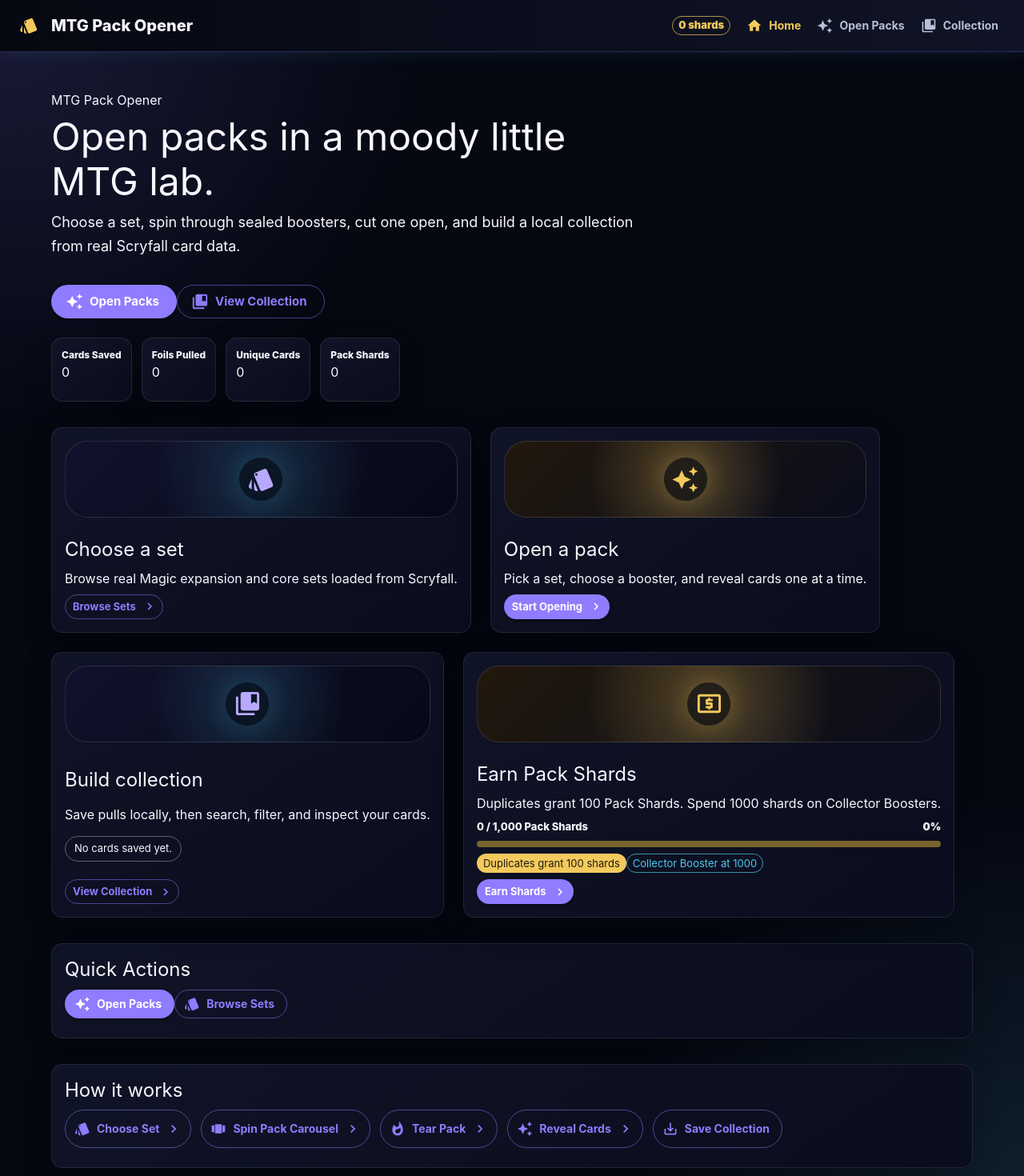
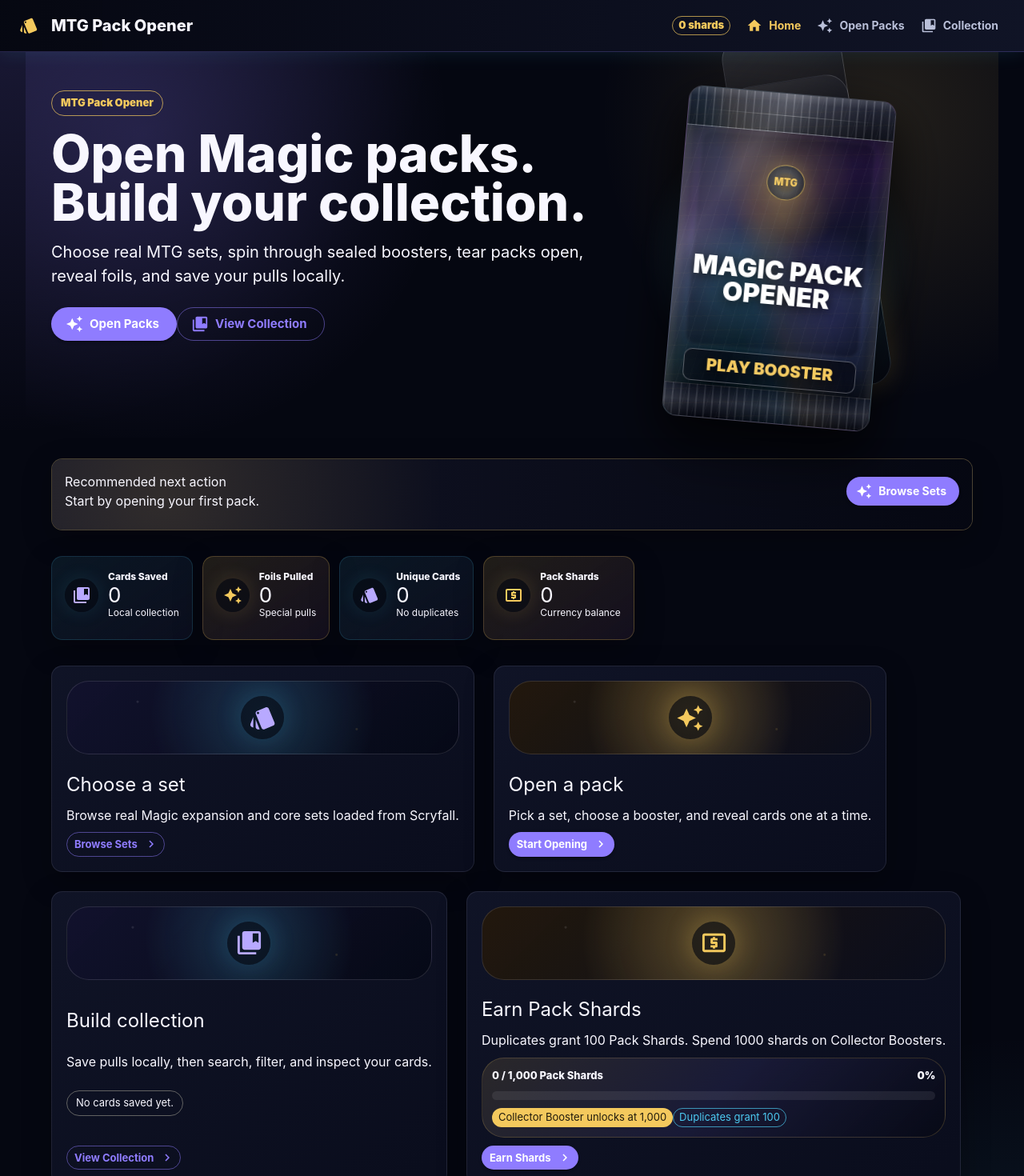
Before and after one commit to lbragg98/mtgCardOpener, a React (Vite) app: page / in a window 1280 px wide. Shown: the top 1470 px of the page at 80% size. Built offline with nearby package versions, Linux system fonts and the light colour scheme.

Commit message:
fixed home page functionality

```diff
--- a/src/pages/Home.jsx
+++ b/src/pages/Home.jsx
@@ -19,7 +19,7 @@
   Typography,
 } from '@mui/material';
 import { Link, useNavigate } from 'react-router-dom';
-import PageHeader from '../components/PageHeader.jsx';
+import SealedPack from '../components/SealedPack.jsx';
 import { getCollection, getPackShards } from '../utils/collectionStorage.js';
 
 const COLLECTOR_BOOSTER_COST = 1000;
@@ -43,24 +43,142 @@
   }
 }
 
+function HeroPackVisual() {
+  return (
+    <Box
+      aria-hidden="true"
+      sx={{
+        position: 'relative',
+        display: 'grid',
+        minHeight: { xs: 330, md: 420 },
+        placeItems: 'center',
+      }}
+    >
+      <Box
+        sx={{
+          position: 'absolute',
+          width: { xs: 240, md: 340 },
+          height: { xs: 240, md: 340 },
+          borderRadius: '50%',
+          background:
+            'radial-gradient(circle, rgba(244, 201, 93, 0.22), rgba(76, 201, 240, 0.12) 42%, transparent 70%)',
+          filter: 'blur(8px)',
+        }}
+      />
+      <Box
+        sx={{
+          position: 'absolute',
+          right: { xs: '12%', md: '8%' },
+          bottom: { xs: 32, md: 42 },
+          display: 'grid',
+          gap: 0.7,
+          transform: 'rotate(-9deg)',
+        }}
+      >
+        {Array.from({ length: 5 }).map((_, index) => (
+          <Box
+            key={index}
+            sx={{
+              width: { xs: 118, md: 150 },
+              height: { xs: 164, md: 208 },
+              mt: index === 0 ? 0 : -19,
+              border: '1px solid rgba(248, 247, 255, 0.14)',
+              borderRadius: 2,
+              background:
+                index === 4
+                  ? 'linear-gradient(145deg, rgba(244, 201, 93, 0.32), rgba(76, 201, 240, 0.16), rgba(5, 7, 17, 0.94))'
+                  : 'linear-gradient(145deg, rgba(248, 247, 255, 0.1), rgba(5, 7, 17, 0.94))',
+              boxShadow: index === 4 ? '0 0 32px rgba(244, 201, 93, 0.22)' : undefined,
+            }}
+          />
+        ))}
+      </Box>
+      <Box
+        sx={{
+          position: 'relative',
+          width: { xs: 190, sm: 230, md: 260 },
+          height: { xs: 306, sm: 370, md: 414 },
+          transform: 'rotate(5deg)',
+          filter: 'drop-shadow(0 32px 42px rgba(0, 0, 0, 0.48))',
+        }}
+      >
+        <SealedPack boosterLabel="PLAY BOOSTER" setCode="MTG" setName="Magic Pack Opener" />
+      </Box>
+    </Box>
+  );
+}
+
+function HomeStatCard({ helper, icon, label, value, tone = 'primary' }) {
+  return (
+    <Card
+      sx={{
+        height: '100%',
+        borderColor: tone === 'warning' ? 'rgba(244, 201, 93, 0.24)' : 'rgba(76, 201, 240, 0.16)',
+        background:
+          tone === 'warning'
+            ? 'linear-gradient(145deg, rgba(244, 201, 93, 0.12), rgba(21, 16, 31, 0.92))'
+            : 'linear-gradient(145deg, rgba(76, 201, 240, 0.09), rgba(12, 15, 31, 0.94))',
+      }}
+    >
+      <CardContent sx={{ display: 'flex', gap: 1.5, alignItems: 'center', p: 2 }}>
+        <Box
+          sx={{
+            display: 'grid',
+            flex: '0 0 auto',
+            width: 42,
+            height: 42,
+            placeItems: 'center',
+            borderRadius: '50%',
+            bgcolor: 'rgba(5, 7, 17, 0.58)',
+            color: tone === 'warning' ? 'warning.main' : 'primary.light',
+            boxShadow: tone === 'warning' ? '0 0 24px rgba(244, 201, 93, 0.16)' : '0 0 24px rgba(76, 201, 240, 0.12)',
+          }}
+        >
+          {icon}
+        </Box>
+        <Box sx={{ minWidth: 0 }}>
+          <Typography color="text.secondary" sx={{ fontSize: 12, fontWeight: 800 }}>
+            {label}
+          </Typography>
+          <Typography color="warning.main" fontWeight={950} sx={{ fontSize: 26, lineHeight: 1.05 }}>
+            {value.toLocaleString()}
+          </Typography>
+          <Typography color="text.secondary" sx={{ fontSize: 12 }}>
+            {helper}
+          </Typography>
+        </Box>
+      </CardContent>
+    </Card>
+  );
+}
+
 function MiniVisual({ icon, tone = 'primary' }) {
   return (
     <Box
       sx={{
         position: 'relative',
         display: 'grid',
-        height: 96,
-        mb: 2,
+        height: 92,
+        mb: 1.5,
         overflow: 'hidden',
         placeItems: 'center',
         border: '1px solid rgba(248, 247, 255, 0.12)',
         borderRadius: 2,
         background:
           tone === 'warning'
-            ? 'radial-gradient(circle at 50% 45%, rgba(244, 201, 93, 0.28), transparent 52%), linear-gradient(135deg, rgba(37, 25, 9, 0.86), rgba(10, 13, 28, 0.92))'
-            : 'radial-gradient(circle at 50% 45%, rgba(76, 201, 240, 0.18), transparent 52%), linear-gradient(135deg, rgba(18, 18, 46, 0.86), rgba(6, 9, 22, 0.94))',
+            ? 'radial-gradient(circle at 50% 45%, rgba(244, 201, 93, 0.3), transparent 56%), linear-gradient(135deg, rgba(37, 25, 9, 0.86), rgba(10, 13, 28, 0.92))'
+            : 'radial-gradient(circle at 50% 45%, rgba(76, 201, 240, 0.2), transparent 56%), linear-gradient(135deg, rgba(18, 18, 46, 0.86), rgba(6, 9, 22, 0.94))',
       }}
     >
+      <Box
+        sx={{
+          position: 'absolute',
+          inset: 0,
+          background:
+            'radial-gradient(circle at 18% 28%, rgba(255, 255, 255, 0.24) 0 1px, transparent 2px), radial-gradient(circle at 74% 66%, rgba(244, 201, 93, 0.3) 0 1px, transparent 2px)',
+          opacity: 0.42,
+        }}
+      />
       <Box
         sx={{
           display: 'grid',
@@ -69,11 +187,8 @@
           placeItems: 'center',
           borderRadius: '50%',
           bgcolor: 'rgba(5, 7, 17, 0.58)',
-          boxShadow:
-            tone === 'warning'
-              ? '0 0 34px rgba(244, 201, 93, 0.28)'
-              : '0 0 34px rgba(76, 201, 240, 0.18)',
           color: tone === 'warning' ? 'warning.main' : 'primary.light',
+          boxShadow: tone === 'warning' ? '0 0 34px rgba(244, 201, 93, 0.28)' : '0 0 34px rgba(76, 201, 240, 0.18)',
         }}
       >
         {icon}
@@ -93,20 +208,18 @@
       sx={{
         height: '100%',
         cursor: 'pointer',
+        overflow: 'hidden',
         transition: 'transform 160ms ease, border-color 160ms ease, box-shadow 160ms ease',
         '&:hover, &:focus-visible': {
-          borderColor: tone === 'warning' ? 'rgba(244, 201, 93, 0.56)' : 'rgba(76, 201, 240, 0.36)',
-          boxShadow:
-            tone === 'warning'
-              ? '0 0 34px rgba(244, 201, 93, 0.16)'
-              : '0 0 34px rgba(76, 201, 240, 0.12)',
+          borderColor: tone === 'warning' ? 'rgba(244, 201, 93, 0.58)' : 'rgba(76, 201, 240, 0.38)',
+          boxShadow: tone === 'warning' ? '0 0 38px rgba(244, 201, 93, 0.18)' : '0 0 38px rgba(76, 201, 240, 0.12)',
           outline: 'none',
-          transform: 'translateY(-3px)',
+          transform: 'translateY(-4px)',
         },
       }}
     >
       <CardActionArea component="div" sx={{ height: '100%', alignItems: 'stretch' }}>
-        <CardContent sx={{ display: 'grid', height: '100%', gap: 1 }}>
+        <CardContent sx={{ display: 'grid', height: '100%', gap: 1.2, p: 2.25 }}>
           <MiniVisual icon={icon} tone={tone} />
           <Typography variant="h5">{title}</Typography>
           <Typography color="text.secondary">{body}</Typography>
@@ -125,15 +238,67 @@
   );
 }
 
-function StatCard({ label, value }) {
+function RecommendedAction({ hasCollectorBooster, hasCollection, navigate }) {
+  const message = hasCollectorBooster
+    ? 'You have enough shards for a Collector Booster.'
+    : hasCollection
+      ? 'Keep opening packs to earn shards from duplicates.'
+      : 'Start by opening your first pack.';
+  const buttonLabel = hasCollectorBooster ? 'Open Collector Booster' : hasCollection ? 'Open Packs' : 'Browse Sets';
+
   return (
-    <Card sx={{ borderColor: 'rgba(248, 247, 255, 0.1)' }}>
-      <CardContent sx={{ p: 1.5 }}>
-        <Typography color="text.secondary" sx={{ fontSize: 12, fontWeight: 800 }}>
-          {label}
+    <Card sx={{ mb: 4, borderColor: 'rgba(244, 201, 93, 0.26)' }}>
+      <CardContent
+        sx={{
+          display: 'flex',
+          flexWrap: 'wrap',
+          alignItems: 'center',
+          justifyContent: 'space-between',
+          gap: 2,
+          background:
+            'radial-gradient(circle at 12% 50%, rgba(244, 201, 93, 0.14), transparent 22rem), linear-gradient(90deg, rgba(18, 20, 38, 0.96), rgba(5, 7, 17, 0.92))',
+        }}
+      >
+        <Box>
+          <Typography color="warning.main" fontWeight={950}>
+            Recommended next action
           </Typography>
-        <Typography color="warning.main" fontWeight={950}>
-          {value.toLocaleString()}
+          <Typography color="text.secondary">{message}</Typography>
+        </Box>
+        <Button
+          onClick={() => navigate('/sets')}
+          startIcon={hasCollectorBooster ? <LocalAtmIcon /> : <AutoAwesomeIcon />}
+          variant="contained"
+        >
+          {buttonLabel}
+        </Button>
+      </CardContent>
+    </Card>
+  );
+}
+
+function HowItWorksStep({ icon, label, onClick, text }) {
+  return (
+    <Card
+      role="button"
+      tabIndex={0}
+      onClick={onClick}
+      onKeyDown={(event) => handleKeyboardActivate(event, onClick)}
+      sx={{
+        minWidth: { xs: 210, sm: 0 },
+        height: '100%',
+        cursor: 'pointer',
+        '&:hover, &:focus-visible': {
+          borderColor: 'rgba(76, 201, 240, 0.32)',
+          outline: 'none',
+        },
+      }}
+    >
+      <CardContent sx={{ display: 'grid', gap: 1, p: 1.75 }}>
+        <Box sx={{ color: 'warning.main' }}>{icon}</Box>
+        <Typography fontWeight={950}>{label}</Typography>
+        <Typography color="text.secondary" sx={{ fontSize: 13 }}>
+          {text}
         </Typography>
       </CardContent>
     </Card>
@@ -176,7 +341,9 @@
     },
     {
       title: 'Earn Pack Shards',
-      body: 'Duplicates grant 100 Pack Shards. Spend 1000 shards on Collector Boosters.',
+      body: hasCollectorBooster
+        ? 'Collector Booster Ready. Spend shards on a mostly foil opening.'
+        : 'Duplicates grant 100 Pack Shards. Spend 1000 shards on Collector Boosters.',
       actionLabel: hasCollectorBooster ? 'Open Collector Booster' : 'Earn Shards',
       icon: <LocalAtmIcon fontSize="large" />,
       onClick: () => navigate(hasCollectorBooster ? '/sets' : stats.totalCards ? '/collection' : '/sets'),
@@ -186,47 +353,70 @@
   ];
 
   const flowSteps = [
-    { label: 'Choose Set', icon: <StyleIcon />, to: '/sets' },
-    { label: 'Spin Pack Carousel', icon: <ViewCarouselIcon />, to: '/sets' },
-    { label: 'Tear Pack', icon: <WhatshotIcon />, to: '/sets' },
-    { label: 'Reveal Cards', icon: <AutoAwesomeIcon />, to: '/sets' },
-    { label: 'Save Collection', icon: <SaveAltIcon />, to: '/collection' },
+    { label: 'Choose Set', text: 'Start from real set data.', icon: <StyleIcon />, onClick: () => navigate('/sets') },
+    { label: 'Select Booster', text: 'Spin the pack carousel.', icon: <ViewCarouselIcon />, onClick: () => navigate('/sets') },
+    { label: 'Tear Pack', text: 'Cut the wrapper open.', icon: <WhatshotIcon />, onClick: () => navigate('/sets') },
+    { label: 'Reveal Cards', text: 'Flip through every pull.', icon: <AutoAwesomeIcon />, onClick: () => navigate('/sets') },
+    { label: 'Save Pulls', text: 'Build your collection.', icon: <SaveAltIcon />, onClick: () => navigate('/collection') },
   ];
 
   return (
-    <Box>
-      <PageHeader eyebrow="MTG Pack Opener" title="Open packs in a moody little MTG lab.">
-        Choose a set, spin through sealed boosters, cut one open, and build a local collection from
-        real Scryfall card data.
-      </PageHeader>
-
-      <Stack direction="row" flexWrap="wrap" gap={2} sx={{ mb: 3 }}>
+    <Box
+      sx={{
+        position: 'relative',
+        '&::before': {
+          content: '""',
+          position: 'absolute',
+          inset: { xs: '-40px -16px auto', md: '-48px -32px auto' },
+          height: 520,
+          zIndex: -1,
+          background:
+            'radial-gradient(circle at 12% 20%, rgba(143, 124, 255, 0.16), transparent 24rem), radial-gradient(circle at 88% 16%, rgba(244, 201, 93, 0.12), transparent 22rem)',
+          pointerEvents: 'none',
+        },
+      }}
+    >
+      <Grid container spacing={{ xs: 3, md: 5 }} alignItems="center" sx={{ mb: { xs: 4, md: 5 } }}>
+        <Grid item xs={12} md={7}>
+          <Chip color="warning" label="MTG Pack Opener" sx={{ mb: 2, fontWeight: 900 }} variant="outlined" />
+          <Typography variant="h1" sx={{ maxWidth: 740, fontSize: { xs: 42, md: 64 }, lineHeight: 0.96, mb: 2 }}>
+            Open Magic packs. Build your collection.
+          </Typography>
+          <Typography color="text.secondary" sx={{ maxWidth: 680, fontSize: { xs: 17, md: 20 }, mb: 3 }}>
+            Choose real MTG sets, spin through sealed boosters, tear packs open, reveal foils, and save your pulls locally.
+          </Typography>
+          <Stack direction="row" flexWrap="wrap" gap={2}>
             <Button component={Link} to="/sets" size="large" variant="contained" startIcon={<AutoAwesomeIcon />}>
               Open Packs
             </Button>
-        <Button
-          component={Link}
-          to="/collection"
-          size="large"
-          variant="outlined"
-          startIcon={<CollectionsBookmarkIcon />}
-        >
+            <Button component={Link} to="/collection" size="large" variant="outlined" startIcon={<CollectionsBookmarkIcon />}>
               View Collection
             </Button>
           </Stack>
+        </Grid>
+        <Grid item xs={12} md={5}>
+          <HeroPackVisual />
+        </Grid>
+      </Grid>
+
+      <RecommendedAction
+        hasCollectorBooster={hasCollectorBooster}
+        hasCollection={stats.totalCards > 0}
+        navigate={navigate}
+      />
 
       <Grid container spacing={1.5} sx={{ mb: 4 }}>
-        <Grid item xs={6} md={3}>
-          <StatCard label="Cards Saved" value={stats.totalCards} />
+        <Grid item xs={12} sm={6} md={3}>
+          <HomeStatCard icon={<CollectionsBookmarkIcon />} label="Cards Saved" value={stats.totalCards} helper="Local collection" />
         </Grid>
-        <Grid item xs={6} md={3}>
-          <StatCard label="Foils Pulled" value={stats.foilCards} />
+        <Grid item xs={12} sm={6} md={3}>
+          <HomeStatCard icon={<AutoAwesomeIcon />} label="Foils Pulled" value={stats.foilCards} helper="Special pulls" tone="warning" />
         </Grid>
-        <Grid item xs={6} md={3}>
-          <StatCard label="Unique Cards" value={stats.uniqueCards} />
+        <Grid item xs={12} sm={6} md={3}>
+          <HomeStatCard icon={<StyleIcon />} label="Unique Cards" value={stats.uniqueCards} helper={stats.duplicateCards ? `${stats.duplicateCards} duplicates` : 'No duplicates'} />
         </Grid>
-        <Grid item xs={6} md={3}>
-          <StatCard label="Pack Shards" value={packShards} />
+        <Grid item xs={12} sm={6} md={3}>
+          <HomeStatCard icon={<LocalAtmIcon />} label="Pack Shards" value={packShards} helper="Currency balance" tone="warning" />
         </Grid>
       </Grid>
 
@@ -245,7 +435,17 @@
                 <Chip label={card.extra} sx={{ justifySelf: 'start', maxWidth: '100%' }} variant="outlined" />
               )}
               {card.shardCard && (
-                <Box sx={{ display: 'grid', gap: 1 }}>
+                <Box
+                  sx={{
+                    display: 'grid',
+                    gap: 1.25,
+                    p: 1.5,
+                    border: '1px solid rgba(244, 201, 93, 0.18)',
+                    borderRadius: 2,
+                    background:
+                      'linear-gradient(135deg, rgba(244, 201, 93, 0.12), rgba(143, 124, 255, 0.1), rgba(5, 7, 17, 0.52))',
+                  }}
+                >
                   <Box sx={{ display: 'flex', justifyContent: 'space-between', gap: 2 }}>
                     <Typography color="text.secondary" sx={{ fontSize: 13, fontWeight: 800 }}>
                       {packShards.toLocaleString()} / {COLLECTOR_BOOSTER_COST.toLocaleString()} Pack Shards
@@ -258,11 +458,15 @@
                     color="warning"
                     value={collectorProgress * 100}
                     variant="determinate"
-                    sx={{ height: 8, borderRadius: 999 }}
+                    sx={{ height: 11, borderRadius: 999, bgcolor: 'rgba(248, 247, 255, 0.08)' }}
                   />
                   <Stack direction="row" flexWrap="wrap" gap={1}>
-                    <Chip color="warning" label="Duplicates grant 100 shards" size="small" />
-                    <Chip color="secondary" label="Collector Booster at 1000" size="small" variant="outlined" />
+                    <Chip
+                      color={hasCollectorBooster ? 'success' : 'warning'}
+                      label={hasCollectorBooster ? 'Collector Booster Ready' : 'Collector Booster unlocks at 1,000'}
+                      size="small"
+                    />
+                    <Chip color="secondary" label="Duplicates grant 100" size="small" variant="outlined" />
                   </Stack>
                 </Box>
               )}
@@ -274,54 +478,22 @@
       <Card sx={{ mb: 4 }}>
         <CardContent>
           <Typography variant="h5" gutterBottom>
-            Quick Actions
+            How it works
           </Typography>
-          <Stack direction="row" flexWrap="wrap" gap={1.5}>
-            {stats.totalCards > 0 && (
-              <Button component={Link} startIcon={<CollectionsBookmarkIcon />} to="/collection" variant="outlined">
-                View Collection
-              </Button>
-            )}
-            <Button component={Link} startIcon={<AutoAwesomeIcon />} to="/sets" variant="contained">
-              Open Packs
-            </Button>
-            <Button component={Link} startIcon={<StyleIcon />} to="/sets" variant="outlined">
-              Browse Sets
-            </Button>
-            {hasCollectorBooster && (
-              <Button component={Link} color="warning" startIcon={<LocalAtmIcon />} to="/sets" variant="contained">
-                Open Collector Booster
-              </Button>
-            )}
+          <Stack
+            direction={{ xs: 'row', md: 'row' }}
+            gap={1.5}
+            sx={{ overflowX: { xs: 'auto', md: 'visible' }, pb: { xs: 1, md: 0 } }}
+          >
+            {flowSteps.map((step) => (
+              <Box key={step.label} sx={{ flex: { xs: '0 0 auto', md: 1 } }}>
+                <HowItWorksStep {...step} />
+              </Box>
+            ))}
           </Stack>
         </CardContent>
       </Card>
 
-      <Card>
-        <CardContent>
-          <Typography variant="h5" gutterBottom>
-            How it works
-          </Typography>
-          <Grid container spacing={1.5}>
-            {flowSteps.map((step, index) => (
-              <Grid key={step.label} item xs={12} sm>
-                <Button
-                  aria-label={`Step ${index + 1}: ${step.label}`}
-                  component={Link}
-                  endIcon={index < flowSteps.length - 1 ? <KeyboardArrowRightIcon /> : undefined}
-                  startIcon={step.icon}
-                  to={step.to}
-                  variant="outlined"
-                  fullWidth
-                  sx={{ justifyContent: 'flex-start', minHeight: 48 }}
-                >
-                  {step.label}
-                </Button>
-              </Grid>
-            ))}
-          </Grid>
-        </CardContent>
-      </Card>
     </Box>
   );
 }
```
Lines whose indentation alone changed are shown as unchanged.
